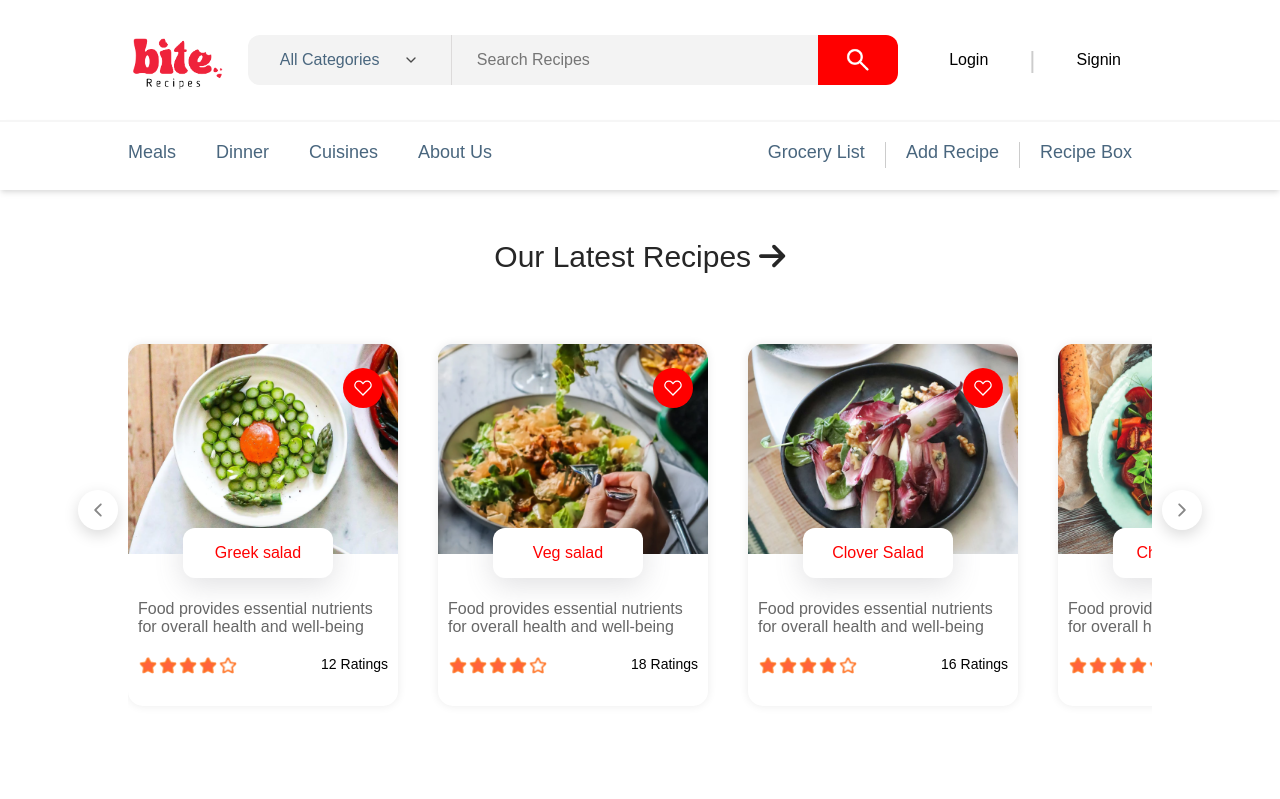
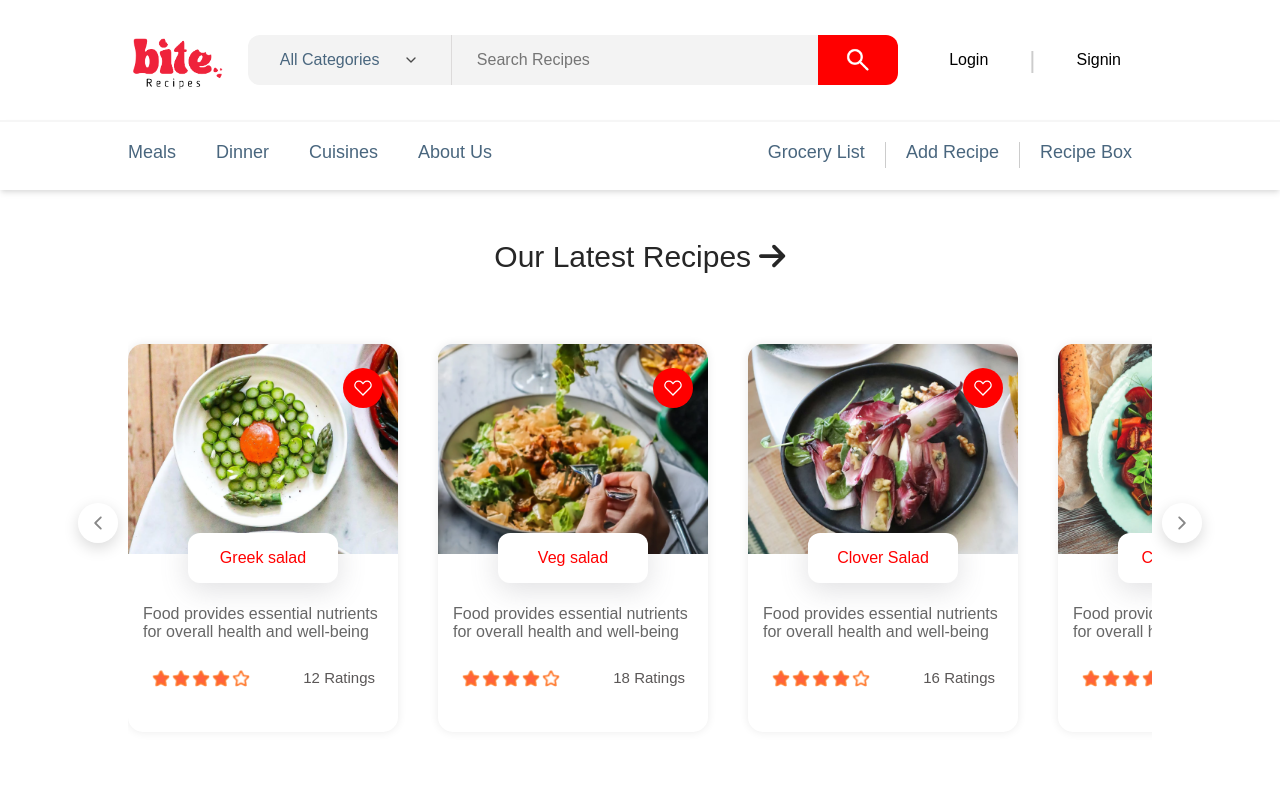
Before and after one commit to sneha-at-hub/recipe-sharing-application, a React (Vite) app in the folder frontend/: page / in a window 1280 px wide. Shown: the top 799 px of the page. Built offline with nearby package versions, Linux system fonts and the light colour scheme.

Commit message:
made changes in visualisation

```diff
--- a/frontend/src/components/FoodItem/FoodItem.css
+++ b/frontend/src/components/FoodItem/FoodItem.css
@@ -16,7 +16,7 @@
 }
 
 .food-item-info{
-    padding: 10px;
+    padding: 15px;
 
 }
 
@@ -81,11 +81,13 @@
     display: flex;
     margin-top: 20px;
     justify-content: space-between;
+    padding: 8px;
 
 }
 
 .food-item-ratings{
-    font-size: 14px;
+    font-size: 15px;
+    color: #5a5757;
 }
 .one-div img{
     width: 100px;
```
